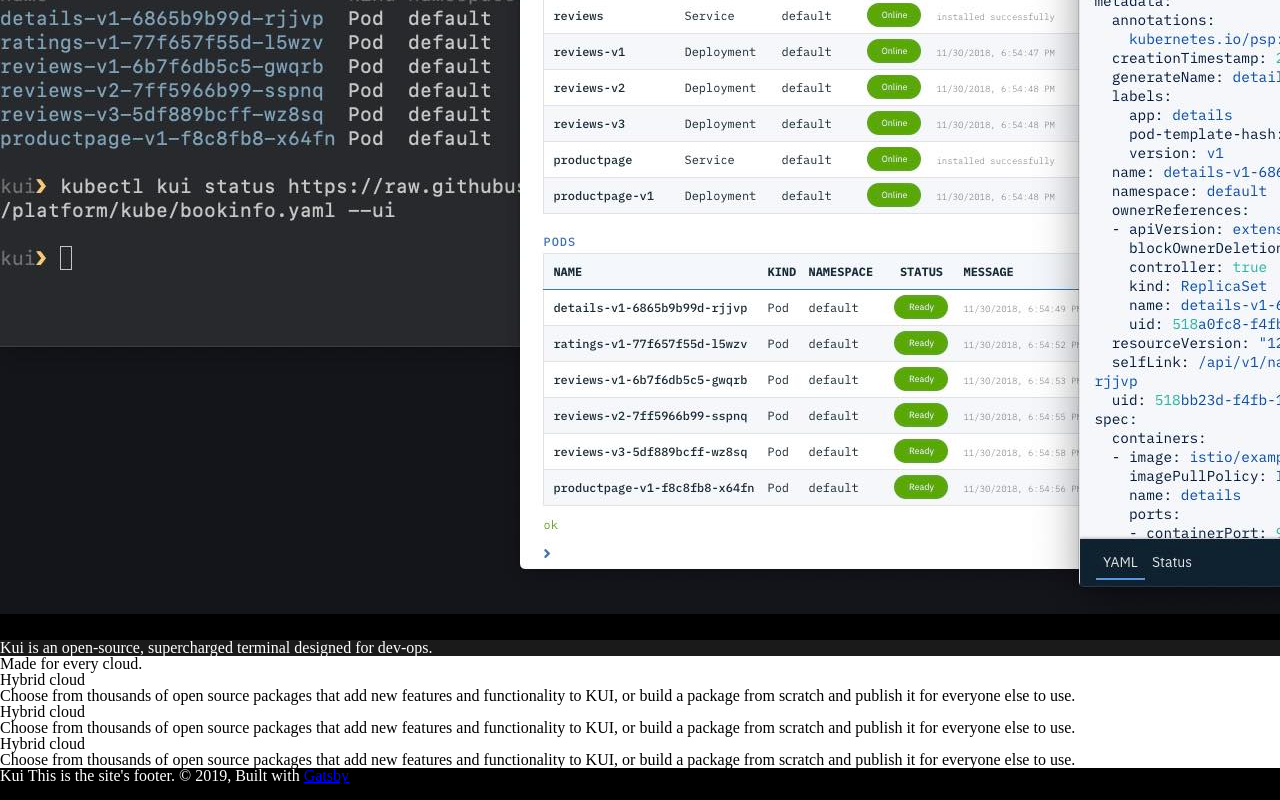
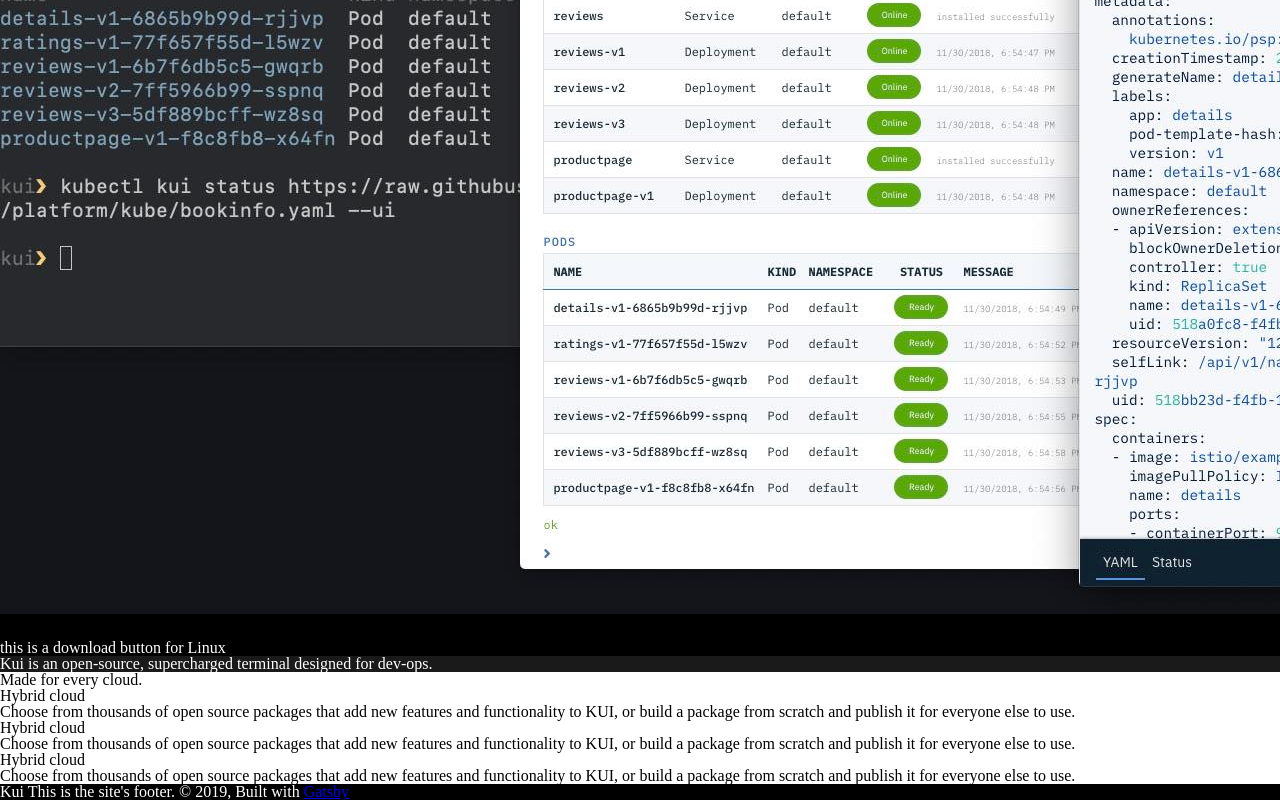
Before and after one commit to kui-shell/homepage, a Gatsby site: page / in a window 1280 px wide. Shown: the part 650-1450 px from the top of the page. Built offline with nearby package versions, Linux system fonts and the light colour scheme; Gatsby itself is replaced by a stand-in of ours.

Commit message:
Added download button with OS detection

```diff
--- /dev/null
+++ b/src/components/download-button.js
@@ -0,0 +1,34 @@
+import React from "react"
+
+const MAC = "MacOS";
+const WINDOWS = "Windows";
+const LINUX = "Linux";
+const UNKNOWN = "Unknown";
+
+const detectOS = () => {
+  try {
+    console.log('Detecting user agent');
+
+    var userAgent = navigator.userAgent
+
+    if (userAgent.match(/Macintosh/i)) {
+      return MAC
+    } else if (userAgent.match(/Windows/i)) {
+      return WINDOWS
+    } else if (userAgent.match(/Linux/i)) {
+      return LINUX
+    } else {
+      return UNKNOWN
+    }
+  } catch (err) {
+    return UNKNOWN
+  }
+}
+
+const DownloadButton = () => {
+  var currentOS = detectOS()
+
+  return <div>this is a download button for {currentOS}</div>
+}
+
+export default DownloadButton
--- a/src/pages/index.js
+++ b/src/pages/index.js
@@ -2,6 +2,7 @@ import React from "react"
 
 import Layout from "../components/layout"
 import SEO from "../components/seo"
+import DownloadButton from "../components/download-button"
 import kubectlExamples from "../images/kubectl-examples.jpg"
 
 const IndexPage = () => (
@@ -18,6 +19,8 @@ const IndexPage = () => (
       <div style={{ maxWidth: `600px`, marginBottom: `1.45rem` }}>
         <img src={kubectlExamples} alt="Kubectl examples" />
       </div>
+
+      <DownloadButton />
     </div>
 
     <div id="middle-section">
```
